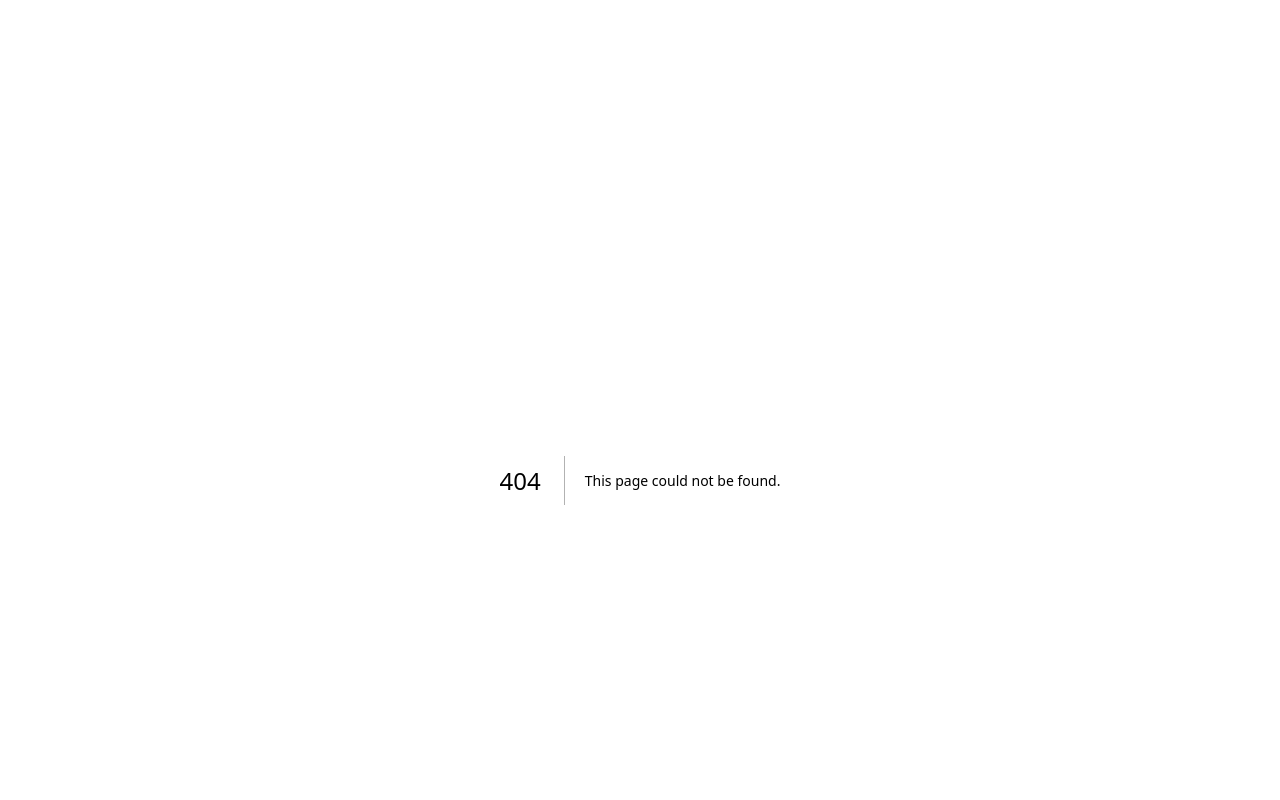
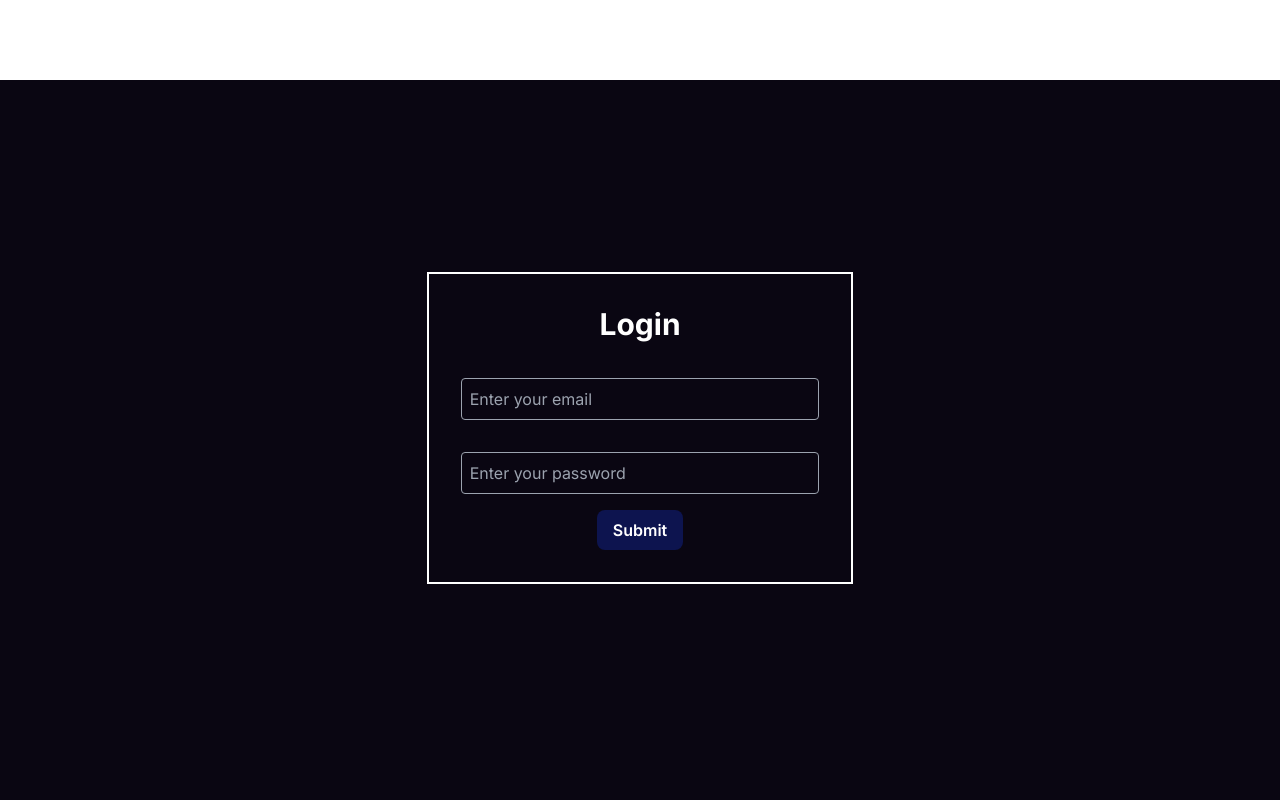
Before and after one commit to DiegoGarciaCo/web-services, a Next.js app: page /admin/login in a window 1280 px wide. Before the commit this address had no page. Shown: the top 800 px of the page. Built offline with nearby package versions, Linux system fonts and the light colour scheme.

Commit message:
feat: created a login page for admin pages and made footer logo a link to access it

```diff
--- /dev/null
+++ b/src/app/admin/dashboard/page.tsx
@@ -0,0 +1,7 @@
+export default function Dashboard() {
+  return (
+    <main className="h-[87vh] w-full flex items-center justify-center dark">
+      <h1 className="text-3xl font-bold text-center pb-5">Dashboard</h1>
+    </main>
+  );
+}
--- /dev/null
+++ b/src/app/admin/login/LoginForm.tsx
@@ -0,0 +1,29 @@
+"use client";
+import { SubmitButton } from "@/components/ContactForm";
+
+export default function LoginForm() {
+  return (
+    <div className="flex flex-col items-center justify-center w-1/3 border-2 border-white p-8">
+      <h2 className="text-3xl font-bold text-center pb-5">Login</h2>
+      <form className="flex flex-col items-center justify-center w-full">
+        <input
+          type="email"
+          name="email"
+          id="email"
+          placeholder="Enter your email"
+          className="w-full p-2 m-2 border border-gray-400 rounded bg-inherit my-4"
+        />
+        <input
+          type="password"
+          name="password"
+          id="password"
+          placeholder="Enter your password"
+          className="w-full p-2 m-2 border border-gray-400 rounded bg-inherit my-4"
+        />
+        <div className="flex items-center justify-center">
+          <SubmitButton />
+        </div>
+      </form>
+    </div>
+  );
+}
--- /dev/null
+++ b/src/app/admin/login/page.tsx
@@ -0,0 +1,9 @@
+import LoginForm from "./LoginForm";
+
+export default function Login() {
+  return (
+    <main className="h-[87vh] w-full flex items-center justify-center dark">
+      <LoginForm />
+    </main>
+  );
+}
--- a/src/app/admin/page.tsx
+++ /dev/null
@@ -1,3 +0,0 @@
-export default function Admin() {
-  return <h1>Admin Log In</h1>;
-}
--- a/src/app/globals.css
+++ b/src/app/globals.css
@@ -170,4 +170,8 @@ footer {
   background-color: #0a0612;
 }
 
-/* form styles */
+/* login form styles */
+.dark {
+  background-color: #0a0612;
+  color: #fff;
+}
--- a/src/components/Footer.tsx
+++ b/src/components/Footer.tsx
@@ -1,11 +1,14 @@
+import Link from "next/link";
 import NavLinks from "./NavLinks";
 import "@fortawesome/fontawesome-free/css/all.css";
 
 export default function Footer() {
   return (
-    <footer className="h-[50vh] max-w-full text-white relative overflow-x-hidden mt-4">
+    <footer className="h-[50vh] max-w-full text-white relative overflow-x-hidden ">
       <div className="flex justify-evenly items-center p-5">
-        <h1 className="text-4xl cursor-pointer">LOGO</h1>
+        <h1 className="text-4xl cursor-pointer">
+          <Link href={"/admin/login"}>LOGO</Link>
+        </h1>
         <NavLinks />
         <div className="flex items-center">
           <span className="social facebook">
```
